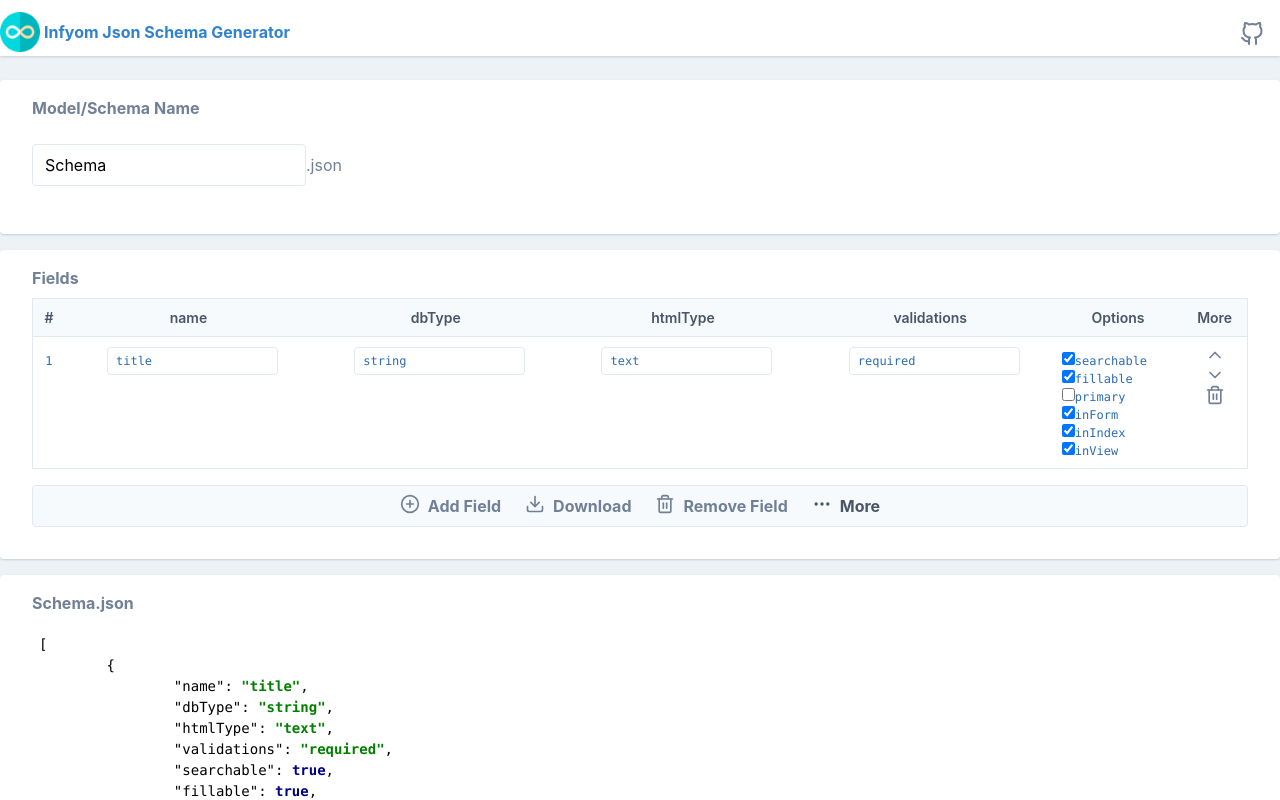
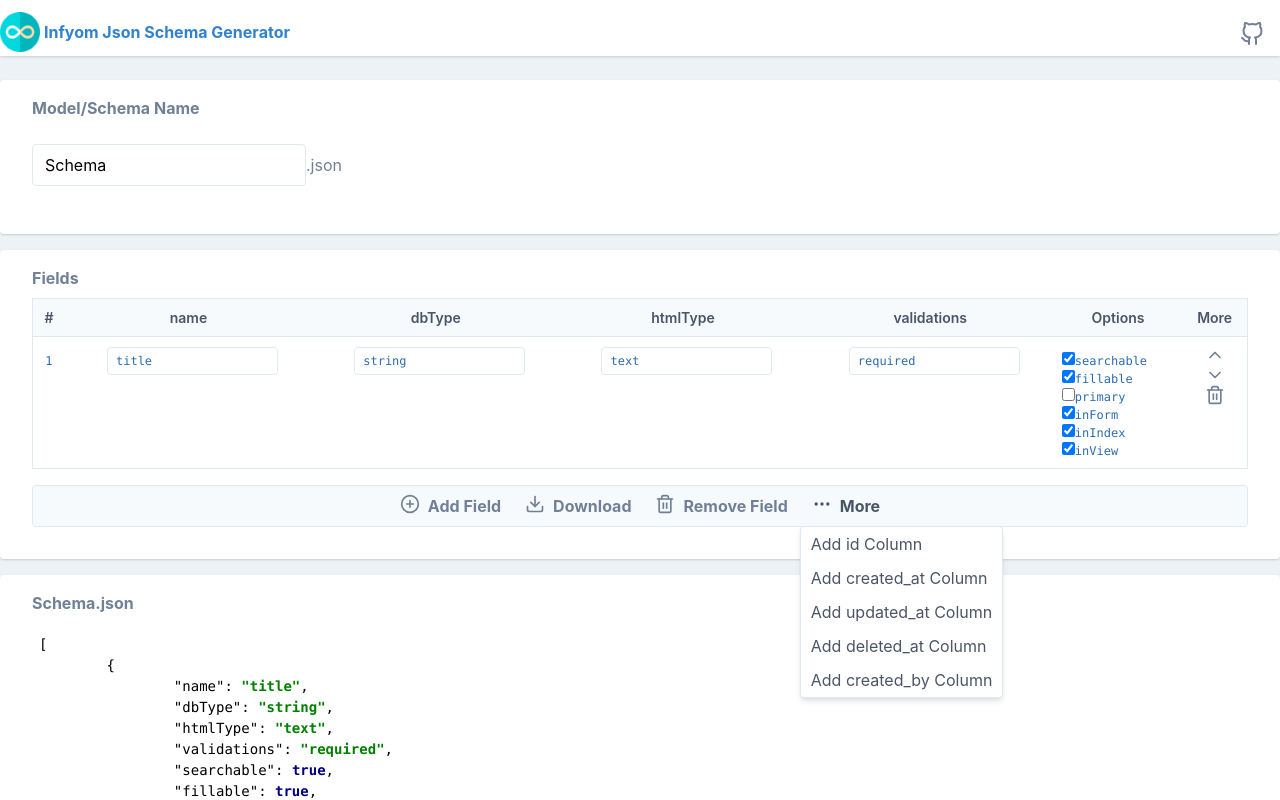
Before and after one commit to harish81/infyom-schema-generator, a React (Create React App) app: page / in a window 1280 px wide. Both pictures are taken after a click on the button "More". Shown: the top 800 px of the page. Built offline with nearby package versions, Linux system fonts and the light colour scheme.

Commit message:
Autosuggestion data & Dropdown

```diff
--- a/src/components/App.js
+++ b/src/components/App.js
@@ -21,16 +21,38 @@ const singleRow = {
 
 export const dbTypes = ["string", "text", "integer", "enum"];
 export const htmlTypes = ["text", "textarea", "email", "date", "number", "password", "select", "checkbox", "radio", "file", "toggle-switch"];
-export const validationTypes = ["required", "string", "numeric"];
+export const validationTypes = ["accepted","active_url","after:date","after_or_equal:date","alpha","alpha_dash","alpha_num","array","bail","before:date","before_or_equal:date","between:min,max","boolean","confirmed","date","date_equals:date","date_format:format","different:field","digits:value","digits_between:min,max","dimensions","distinct","email","ends_with:foo,bar,...","exists:table,column","file","filled","gt:field","gte:field","image","in:foo,bar,...","in_array:anotherfield.*","integer","ip","ipv4","ipv6","json","lt:field","lte:field","max:value","mimetypes:text/plain,...","mimes:foo,bar,...","Basic Usage Of MIME Rule","min:value","not_in:foo,bar,...","not_regex:pattern","nullable","numeric","present","regex:pattern","required","required_if:anotherfield,value,...","required_unless:anotherfield,value,...","required_with:foo,bar,...","required_with_all:foo,bar,...","required_without:foo,bar,...","required_without_all:foo,bar,...","same:field","size:value","starts_with:foo,bar,...","string","timezone","unique:table,column,except,idColumn","url","uuid"];
 
 class App extends Component {
     constructor(props) {
         super(props);
         this.state = {
             schemas: [],
-            modelName: 'Schema'
+            modelName: 'Schema',
+            moreDropdown: false
         };
         this.state.schemas.push({...singleRow});
+        this.showMenu = this.showMenu.bind(this);
+        this.closeMenu = this.closeMenu.bind(this);
+    }
+
+    showMenu(event) {
+        event.preventDefault();
+
+        this.setState({ moreDropdown: true }, () => {
+            document.addEventListener('click', this.closeMenu);
+        });
+    }
+
+    closeMenu(event) {
+
+        if (!this.dropdownMenu.contains(event.target)) {
+
+            this.setState({ moreDropdown: false }, () => {
+                document.removeEventListener('click', this.closeMenu);
+            });
+
+        }
     }
 
     addRow = () => {
@@ -51,7 +73,7 @@ class App extends Component {
         this.setState({schemas: cState});
     }
 
-    shiftRowUp = (index)=>{//todo: continue
+    shiftRowUp = (index)=>{//todo: row shift up & down
         if(index===0)
             return;
         let cState = [...this.state.schemas];
@@ -143,11 +165,26 @@ class App extends Component {
                             <Icons.Trash2 size={20} className="mr-2"/>
                             <span className="hidden sm:inline">Remove Field</span>
                         </button>
-                        <button title="More"
-                                className="hover:text-gray-700 focus:text-gray-700 text-gray-600 focus:outline-none py-2 px-3 inline-flex font-bold">
-                            <Icons.MoreHorizontal size={20} className="mr-2"/>
-                            <span className="hidden sm:inline">More</span>
-                        </button>
+                        <div className="dropdown">
+                            <button title="More" onClick={this.showMenu}
+                                    className="hover:text-gray-700 focus:text-gray-700 text-gray-600 focus:outline-none py-2 px-3 inline-flex font-bold">
+                                <Icons.MoreHorizontal size={20} className="mr-2"/>
+                                <span className="hidden sm:inline">More</span>
+                            </button>
+                            {
+                                this.state.moreDropdown ?
+                                    (<ul className="dropdown-content" ref={(element) => {
+                                        this.dropdownMenu = element;
+                                    }}>
+                                        <li>Add id Column</li>
+                                        <li>Add created_at Column</li>
+                                        <li>Add updated_at Column</li>
+                                        <li>Add deleted_at Column</li>
+                                        <li>Add created_by Column</li>
+                                    </ul>) : ''
+
+                            }
+                        </div>
                     </div>
                 </div>
                 <div className="container m-auto bg-white shadow rounded px-8 pt-4 pb-8 mb-4 mt-2">
--- a/src/index.css
+++ b/src/index.css
@@ -1,11 +1,11 @@
 .react-autocomplete-input {
-    left: 10px !important;
+    left: 1.9vw !important;
     top: 0 !important;
     background-clip: padding-box;
     background-color: #fff;
-    border: 1px solid #ccc;
+    border: 1px solid #e2e8f0;
     bottom: auto;
-    box-shadow: 0 4px 8px 0 rgba(0,0,0,.12), 0 2px 4px 0 rgba(0,0,0,.08);
+    box-shadow: 0 4px 6px -1px rgba(0,0,0,.1), 0 2px 4px -1px rgba(0,0,0,.06);
     border-radius: .25rem;
     display: block;
     list-style: none;
@@ -21,6 +21,27 @@
 }
 
 .react-autocomplete-input > li.active {
-    background-color: #3182ce;
-    color: #fff;
+    background: #eee;
 }
+
+.dropdown-content{
+    position: absolute;
+    background-color: #ffffff;
+    min-width: 160px;
+    overflow: auto;
+    box-shadow: 0 4px 6px -1px rgba(0,0,0,.1), 0 2px 4px -1px rgba(0,0,0,.06);
+    z-index: 1;
+    border-radius: .25rem;
+    list-style: none;
+    border: 1px solid #e2e8f0;
+    color: #4a5568;
+}
+
+.dropdown-content > li{
+    padding: 5px 10px;
+}
+
+.dropdown-content > li:hover{
+    background: #eee;
+    cursor: pointer;
+}
```
